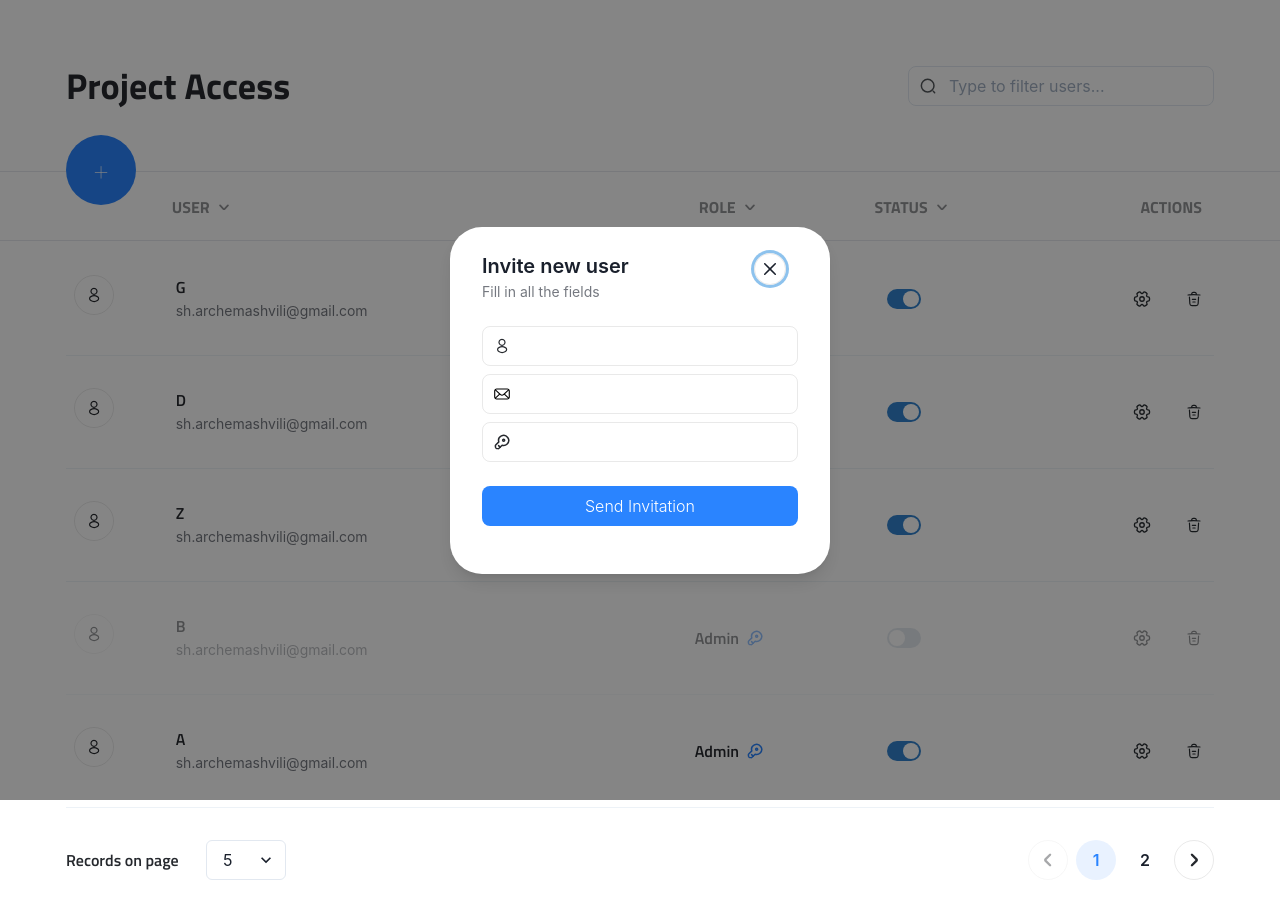
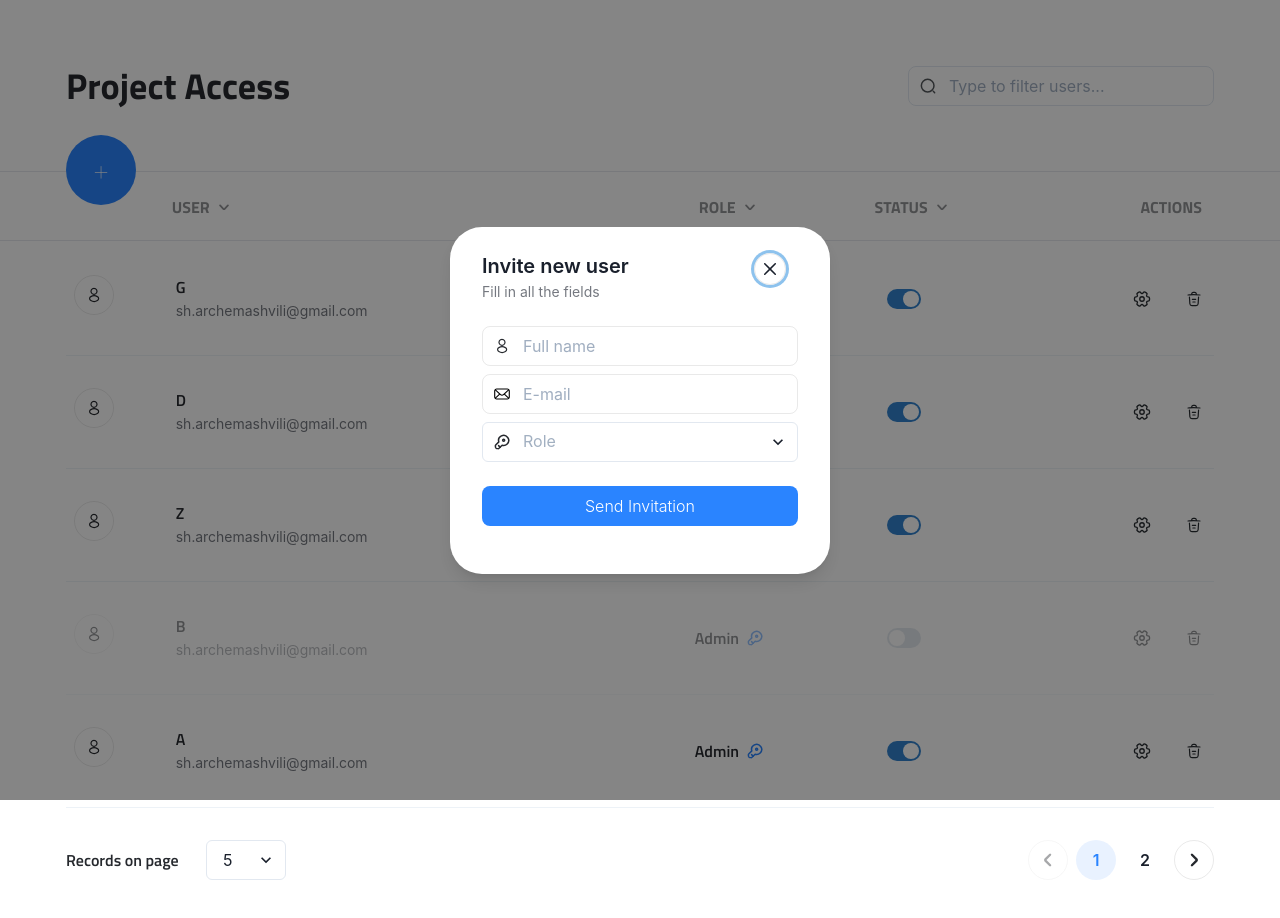
Before and after one commit to shotius/user-managment, a React (Vite) app: page /invite-user in a window 1280 px wide. Shown: the top 918 px of the page. Built offline with nearby package versions, Linux system fonts and the light colour scheme; data requests are answered from the project's data file.

Commit message:
Add Select with icon

```diff
--- a/db.json
+++ b/db.json
@@ -24,7 +24,7 @@
     {
       "id": "4",
       "user": "B",
-      "status": "disabled",
+      "status": "inactive",
       "role": "Admin",
       "email": "sh.archemashvili@gmail.com"
     },
--- a/src/App.css
+++ b/src/App.css
@@ -1,3 +1,6 @@
 .edit-user-form {
   width: 100%;
 }
+.shotius {
+  padding-left: 30px !important;
+}
--- a/src/components/molecules/EditUserForm.tsx
+++ b/src/components/molecules/EditUserForm.tsx
@@ -1,9 +1,10 @@
-import { ButtonProps, VStack } from '@chakra-ui/react';
+import { Box, ButtonProps, Select, VStack } from '@chakra-ui/react';
 import { InputOutLineWithIcon } from 'src/components/atoms/Input/InputOutLineWithIcon';
 import { KeyIcon } from 'src/components/icons/KeyIcon';
 import { LetterIcon } from 'src/components/icons/LetterIcon';
 import { UserProfileIcon } from 'src/components/icons/UserProfileIcon';
 import { ButtonPrimary } from '../atoms/buttons/ButtonPrimary';
+import { SelectWithIcon } from './selects/SelectWithIcon';
 
 interface EditUserFormProps {
   SubmitButton: React.FC<ButtonProps>;
@@ -11,13 +12,20 @@ interface EditUserFormProps {
 
 export const EditUserForm: React.FC<EditUserFormProps> = ({ SubmitButton }) => {
   return (
-    <form style={{width: "100%"}}>
+    <form className="edit-user-form">
       <VStack>
         <InputOutLineWithIcon
           icon={<UserProfileIcon stroke="brandBlack.400" />}
+          placeholder="Full name"
         />
-        <InputOutLineWithIcon icon={<LetterIcon stroke="brandBlack.400" />} />
-        <InputOutLineWithIcon icon={<KeyIcon stroke="brandBlack.400" />} />
+        <InputOutLineWithIcon
+          icon={<LetterIcon stroke="brandBlack.400" />}
+          placeholder="E-mail"
+        />
+        <SelectWithIcon leftIcon={KeyIcon}>
+          <option value={'user'}>User</option>
+          <option value={'admin'}>Admin</option>
+        </SelectWithIcon>
       </VStack>
       <SubmitButton type="submit" />
     </form>
--- /dev/null
+++ b/src/components/molecules/selects/SelectWithIcon.tsx
@@ -0,0 +1,32 @@
+import { Box, Select, SelectProps } from '@chakra-ui/react';
+interface SelectWithIconProps {
+  leftIcon: any;
+}
+
+export const SelectWithIcon: React.FC<SelectWithIconProps & SelectProps> = ({
+  leftIcon: Icon,
+  children,
+  ...rest
+}) => {
+  return (
+    <Box position="relative" w="full">
+      <Icon
+        position="absolute"
+        left="12px"
+        stroke="brandBlack.400"
+        top="50%"
+        transform={'translateY(-50%)'}
+      />
+      <Select
+        placeholder="Role"
+        css={{
+          paddingLeft: '40px',
+          color: '#a2b0c1',
+        }}
+        {...rest}
+      >
+        {children}
+      </Select>
+    </Box>
+  );
+};
--- a/src/types.ts
+++ b/src/types.ts
@@ -6,7 +6,7 @@ type IUserRole = 'Admin' | 'User';
 interface IBaseUser {
   id: string;
   user: string;
-  status: 'active' | "disabled";
+  status: 'active' | "inactive";
   role: IUserRole;
 }
 
```
